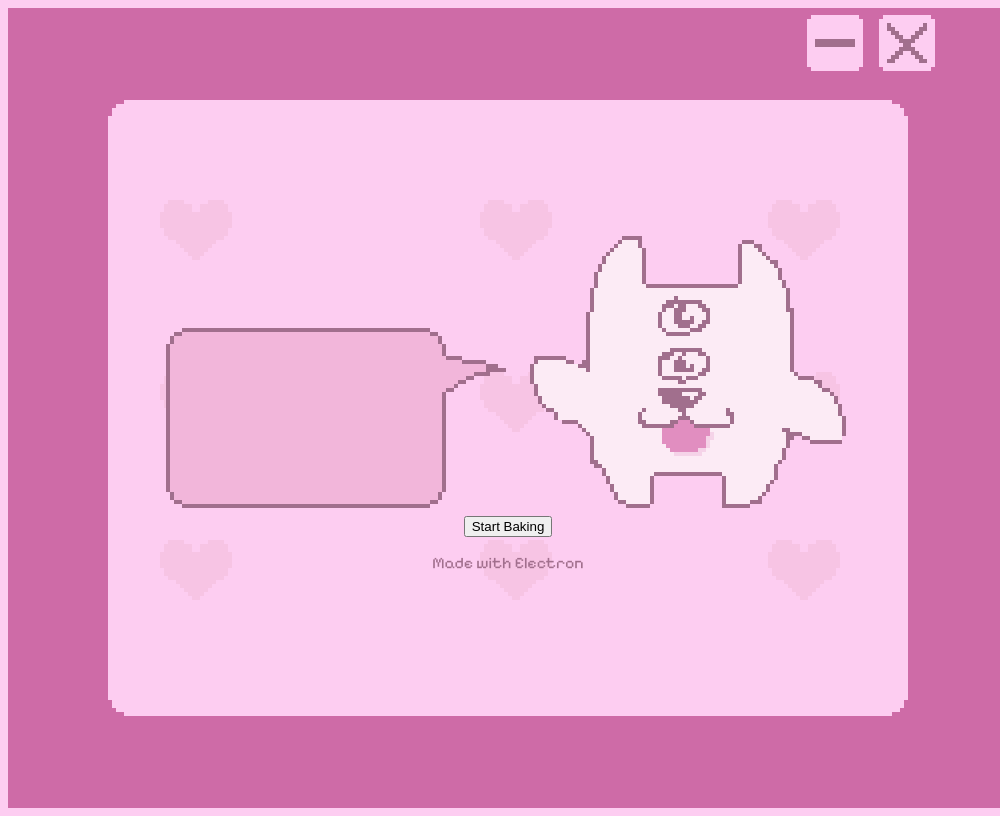
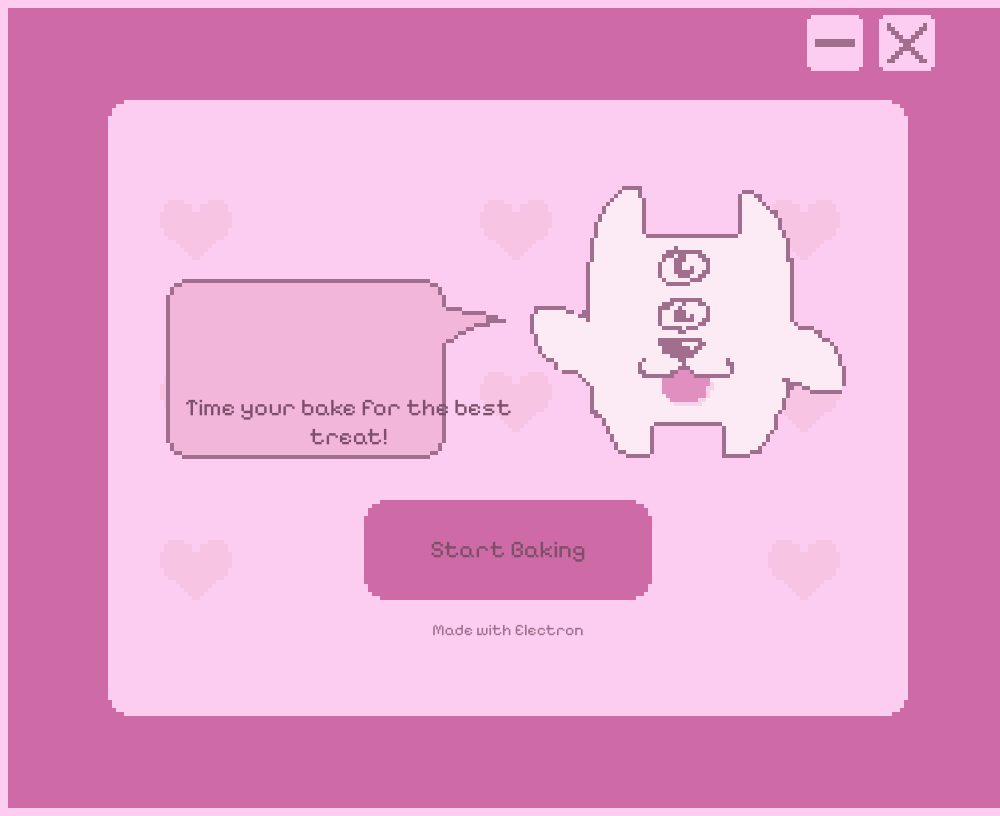
Before and after one commit to ViLinh27/bakingtimer, an Electron app: page index.html in a window 1000 px wide. Drawn offline with Linux system fonts and the light colour scheme.

Commit message:
figure out how to turn talk bubble into a button

```diff
--- a/index.html
+++ b/index.html
@@ -40,11 +40,16 @@
             <!--start screen-->
             <div id="start-screen">
                 <div class="content-wrapper">
-                    <img src="assets/startScreen/talkbubble.png" class="decor-img" alt="talk bubble"/>
-                    <img src="assets/startScreen/bgtimer-dog.png" class="decor-img" alt="dog mascot"/>
+                    <div class="interactive-content">
+                        <button id="talkbubble">
+                            <p id="talkbubble-text">Time your bake for the best treat!</p>
+                        </button>
+
+                        <img src="assets/startScreen/bgtimer-dog.png" class="decor-img" alt="dog mascot" />
+                    </div>
 
                     <div class="interactive-content">
-                        <button id="start-btn">Start Baking</button>
+                        <button id="start-btn"><p>Start Baking</p></button>
                         <p>Made with Electron</p>
                     </div>
 
--- a/styles.css
+++ b/styles.css
@@ -2,6 +2,7 @@
     --darkpink-Frame: #ce6ba7;
     --outlineColor: #a16f8d;
     --lightpink-Bg: #fdcdf1;
+    --buttonTextColor: #7d4f6a;
 }
 
 body {
@@ -60,7 +61,8 @@ body {
     margin: 15px;
 }
 
-.window-control:hover img {
+.window-control:hover img,
+#start-btn:hover {
     transform: scale(1.1);
 }
 
@@ -76,8 +78,47 @@ body {
     justify-content: center;
     align-items: center;
 }
-.content-wrapper{
+
+.content-wrapper {
     position: relative;
+}
+
+/*------ SCREEN ASSETS------*/
+.interactive-content {
+    margin: 30px 0;
+}
+
+#start-btn {
+    background-color: transparent !important;
+    background-image: url('./assets/startScreen/bgtimer-startbtn.png');
+    font-family: "Pixelify Sans";
+    color: var(--buttonTextColor);
+    font-size: 24px;
+    width: 296px;
+    height: 108px;
+    border: none;
+}
+
+#talkbubble {
+    position: relative;
+    background-color: transparent !important;
+    background-image: url('./assets/startScreen/talkbubble.png');
+    font-family: "Pixelify Sans";
+    color: var(--buttonTextColor);
+    font-size: 24px;
+    width: 360px;
+    height:188px;
+    border:none;
+}
+
+#talkbubble-text {
+    position: absolute;
+    color: var(--buttonTextColor);
+    font-size: 24px;
+    width: 360px;
+    height: 188px;
+    transform: translateX(-10%), translateY(-100%);
+    z-index: 20;
 }
 
 /*------ FONTS ------*/
```
